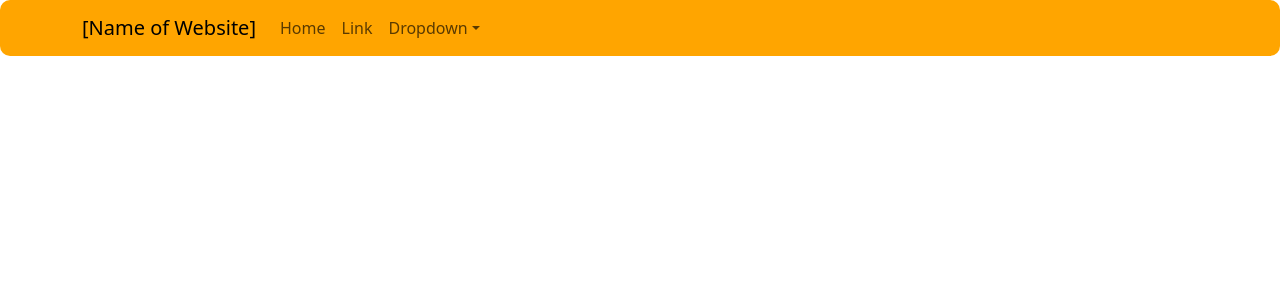
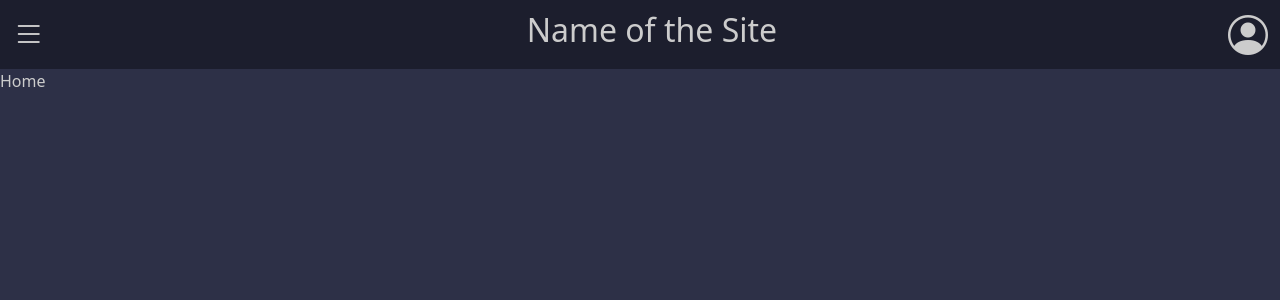
Before and after one commit to DarkRose2021/NewMovieDBSite, a React (Create React App) app in the folder front-end/: page /login in a window 1280 px wide. Shown: the top 300 px of the page. Built offline with nearby package versions, Linux system fonts and the light colour scheme.

Commit message:
finished the sidebar

```diff
--- a/front-end/package.json
+++ b/front-end/package.json
@@ -7,6 +7,7 @@
     "@testing-library/react": "^13.4.0",
     "@testing-library/user-event": "^13.5.0",
     "bootstrap": "^5.3.2",
+    "bootstrap-icons": "^1.11.3",
     "node-sass": "^7.0.3",
     "react": "^18.2.0",
     "react-bootstrap": "^2.10.0",
--- a/front-end/src/App.js
+++ b/front-end/src/App.js
@@ -1,24 +1,10 @@
 import logo from './logo.svg';
-import './App.css';
+import './App.scss';
+import NavBar from './Components/Navbar';
 
 function App() {
   return (
-    <div className="App">
-      <header className="App-header">
-        <img src={logo} className="App-logo" alt="logo" />
-        <p>
-          Edit <code>src/App.js</code> and save to reload.
-        </p>
-        <a
-          className="App-link"
-          href="https://reactjs.org"
-          target="_blank"
-          rel="noopener noreferrer"
-        >
-          Learn React
-        </a>
-      </header>
-    </div>
+    <NavBar />
   );
 }
 
--- /dev/null
+++ b/front-end/src/App.scss
@@ -0,0 +1,93 @@
+@import "./index.scss";
+
+body{
+  background-color: $bg;
+  color: $color;
+}
+
+.sidebar {
+	height: 100%;
+	width: 0;
+	position: fixed;
+	top: 0;
+	left: 0;
+	background-color: $sidebar;
+	overflow-x: hidden;
+	transition: 0.5s;
+	padding-top: 5%;
+	align-self: start;
+
+	a {
+		padding: 8px 8px 8px 32px;
+		text-decoration: none;
+		font-size: 25px;
+		color: $color;
+		display: block;
+		transition: 0.3s;
+
+		&:hover {
+			color: $hover;
+		}
+	}
+
+	.closebtn {
+		position: absolute;
+		top: 0;
+		right: 25px;
+		font-size: 36px;
+		margin-left: 50px;
+	}
+}
+
+.sidebar.open {
+	width: 250px;
+	transition: 0.5s;
+}
+
+#main {
+	transition: margin-left 0.5s;
+	/* padding: 16px; */
+}
+
+nav {
+	background-color: $nav !important;
+	.nav-link {
+		color: $color !important;
+	}
+  .navbar-text{
+    margin-right: 1%;
+    color: $color;
+  }
+  .openbtn {
+    font-size: 20px;
+    cursor: pointer;
+    color: $color;
+    padding: 15px;
+    border: none;
+    &:hover {
+      color: $hover;
+    }
+  }
+}
+
+.navbar > .container {
+  max-width: 100%;
+  margin: 0;
+  padding: 0;
+}
+
+.navbar {
+  margin: 0;
+  padding: 0;
+}
+
+
+/* On smaller screens, where height is less than 450px, change the style of the sidenav (less padding and a smaller font size) */
+@media screen and (max-height: 450px) {
+	.sidebar {
+		padding-top: 15px;
+		a {
+			font-size: 18px;
+		}
+	}
+}
--- a/front-end/src/Components/Navbar.js
+++ b/front-end/src/Components/Navbar.js
@@ -1,32 +1,55 @@
-import React from 'react'
-import { Navbar, Nav, NavDropdown, Container } from 'react-bootstrap';
+import React, { useState } from "react";
+import { Navbar, Container, Nav, NavDropdown } from "react-bootstrap";
+import Home from "./Home";
 
 const NavBar = () => {
-  return (
-   <Navbar className="navBar" expand="lg">
-     <Container>
-        <Navbar.Brand href="#home">[Name of Website]</Navbar.Brand>
-        <Navbar.Toggle aria-controls="basic-navbar-nav" />
-        <Navbar.Collapse id="basic-navbar-nav">
-          <Nav className="me-auto">
-            <Nav.Link href="#home">Home</Nav.Link>
-            <Nav.Link href="#link">Link</Nav.Link>
-            <NavDropdown title="Dropdown" id="basic-nav-dropdown">
-              <NavDropdown.Item href="#action/3.1">Action</NavDropdown.Item>
-              <NavDropdown.Item href="#action/3.2">Another action</NavDropdown.Item>
-              <NavDropdown.Item href="#action/3.3">Something</NavDropdown.Item>
-              <NavDropdown.Divider />
-              <NavDropdown.Item href="#action/3.4">Separated link</NavDropdown.Item>
-            </NavDropdown>
-          </Nav>
-        </Navbar.Collapse>
-      </Container>
-    </Navbar>
-  )
-}
+	const [sidebarOpen, setSidebarOpen] = useState(false);
 
-export default NavBar
+	const openNav = () => {
+		setSidebarOpen(!sidebarOpen);
+	};
 
-//The bar that goes across the screen
-    //Changes depending on if there is a token or not
-    //
+	return (
+		<>
+			<div id="mySidebar" className={`sidebar ${sidebarOpen ? "open" : ""}`}>
+				<a href="#">About</a>
+				<a href="#">Services</a>
+				<a href="#">Clients</a>
+				<a href="#">Contact</a>
+			</div>
+
+			<Navbar style={{ marginLeft: "0", paddingLeft: "0" }}>
+				<Container>
+					<Navbar.Brand
+						className="openbtn"
+						onClick={openNav}
+						style={{ marginLeft: "1%", paddingLeft: "0" }}
+					>
+						{sidebarOpen ? (
+							<i className="bi bi-x-lg h2"></i>
+						) : (
+							<i className="bi bi-list h2"></i>
+						)}
+					</Navbar.Brand>
+					<Navbar.Toggle />
+          <Navbar.Collapse className="justify-content-between">
+            <Navbar.Text className="mx-auto">
+              <h2>Name of the Site</h2>
+            </Navbar.Text>
+            <Navbar.Text>
+              {/* Change to a toggle to show login   signup when not logged in */}
+              <i className="bi bi-person-circle h1"></i>
+            </Navbar.Text>
+          </Navbar.Collapse>
+				</Container>
+			</Navbar>
+
+			<div id="main">
+        {/* Content */}
+				<Home />
+			</div>
+		</>
+	);
+};
+
+export default NavBar;
--- a/front-end/src/index.js
+++ b/front-end/src/index.js
@@ -1,16 +1,14 @@
 import React from 'react';
 import ReactDOM from 'react-dom/client';
 import './index.scss';
-import 'bootstrap/dist/css/bootstrap.min.css';
 import reportWebVitals from './reportWebVitals';
-
-import Navbar from './Components/Navbar';
+import App from './App';
 
 
 const root = ReactDOM.createRoot(document.getElementById('root'));
 root.render(
   <React.StrictMode>
-    <Navbar />
+    <App />
   </React.StrictMode>
 );
 
--- a/front-end/src/index.scss
+++ b/front-end/src/index.scss
@@ -1,25 +1,21 @@
 //Vars
-$silver: #cccccc; //text color
-$gold-metallic: #d1ac00; //stars
+$color: #cccccc; //text color
+$gold: #d1ac00; //stars
 $verdigris: #53b3ae; //accent color
 $lapis-lazuli: #105e8e; //accent color
-$space-cadet: #2d3047; //bg color
+$bg: #2d3047; //bg color
 $space-cadet-2: #333752; //card/container background colors
-$raisin-black: #1c1e2d; //nav color
-$raisin-black-2: #161824; //sidebar color
+$nav: #1c1e2d; //nav color
+$sidebar: #161824; //sidebar color
+$hover: #858585;
 
-.navBar{
-    background-color: orange;
-    text-align: center;
-    display: flex;
-    justify-content: space-between;
-    width: 100%;
-    position: fixed;
-    top: 0;
-    left: 0;
-    border-radius: 10px;
-    padding: 15px;
-    height: 10%;
-    margin-bottom: 50px;
-    z-index: 100;
+//Imports
+@import "../node_modules/bootstrap/scss/bootstrap";
+@import "bootstrap-icons/font/bootstrap-icons.css";
+
+//Mixins
+@mixin flexCenter {
+	display: flex;
+	align-content: center;
+	justify-content: center;
 }
```
Also changed, not shown: front-end/src/App.css (deleted, +0 -39 lines), front-end/src/Components/Sidebar.js (deleted, +0 -20 lines), 1 other file (tests, documents, lock files or other folders).
